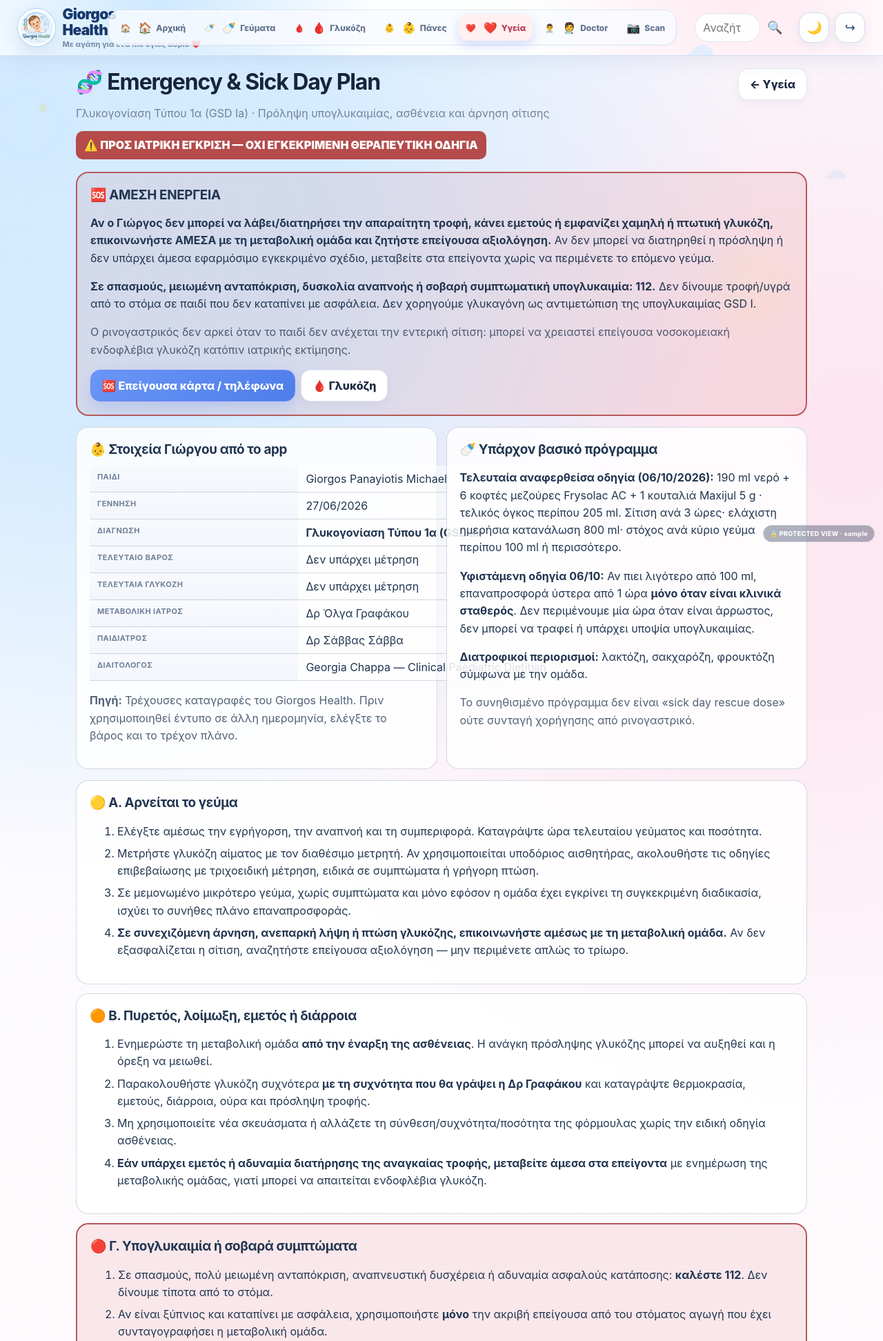
After one commit to MichalisMichael26/giorgos-health, a Django app: page /health/emergency-sick-day-plan/ in a window 1280 px wide. The commit adds this page. Shown: the top 1944 px of the page at 69% size. Run offline with Django 5.2, Linux system fonts and the light colour scheme; the visitor is signed in with stand-in values (Sample User, id 1); data comes from the database, SQL or seed files in the repository; data that the repository does not hold is empty; parts of the project's set-up code (start-up, migrations or seed data) failed here and were passed over.

Commit message:
Add individualized GSD Ia emergency and sick day draft with safety banners and app links

```diff
--- a/core/urls.py
+++ b/core/urls.py
@@ -1,11 +1,12 @@
 from django.urls import path
-from . import views, advanced_views, mega_views, push_views, native_alarm_views, ngt_views
+from . import views, advanced_views, mega_views, push_views, native_alarm_views, ngt_views, sick_day_views
 
 urlpatterns = [
     path("", views.dashboard, name="dashboard"),
     path("more/", views.more, name="more"),
     path("health/", views.more, name="health_hub"),
     path("health/nasogastric-tube/", ngt_views.nasogastric_tube, name="nasogastric_tube"),
+    path("health/emergency-sick-day-plan/", sick_day_views.sick_day_plan, name="sick_day_plan"),
     path("health/maxijul-calculator/", views.maxijul_calculator, name="maxijul_calculator"),
     path("health/allergies/", views.allergies_view, name="allergies_view"),
     path("profile/", views.child_profile_edit, name="child_profile_edit"),
--- a/templates/dashboard.html
+++ b/templates/dashboard.html
@@ -30,7 +30,7 @@
 <section class="panel current-clinical-plan-panel">
     <div class="panel-head">
         <div><h2>🧬 Επιβεβαιωμένη διάγνωση & τρέχον πλάνο</h2><p class="muted">Τρέχουσα ιατρική/διατροφική οδηγία</p></div>
-        <a href="{% url 'emergency_card' %}">Emergency Card</a>
+        <a href="{% url 'emergency_card' %}">Emergency Card</a> · <a href="{% url 'sick_day_plan' %}">🧬 Sick Day Plan (προσχέδιο)</a>
     </div>
     <p class="preline">{{ profile.current_feeding_plan }}</p>
 </section>
--- a/templates/emergency/card.html
+++ b/templates/emergency/card.html
@@ -2,6 +2,11 @@
 {% block title %}Emergency Card{% endblock %}
 {% block content %}
 <div class="page-head no-print"><div><h1>🆘 Επείγουσα κάρτα</h1><p class="muted">Τα βασικά στοιχεία συγκεντρωμένα για γρήγορη πρόσβαση.</p></div><div class="page-actions"><button class="btn secondary" onclick="window.print()" type="button">🖨️ Εκτύπωση</button><a class="btn secondary" href="{% url 'emergency_share_settings' %}">📱 QR Settings</a><a class="btn primary" href="{% url 'emergency_edit' %}">Edit</a></div></div>
+<section class="card no-print" style="padding:14px 17px;margin:12px 0;border-left:4px solid #d19b34">
+  <strong>🧬 Έκτακτη ανάγκη & ασθένεια — προσχέδιο</strong>
+  <p style="margin:6px 0">Υπάρχει ξεχωριστό εξατομικευμένο σχέδιο προς ιατρική έγκριση. <strong>Δεν είναι εγκεκριμένη οδηγία θεραπείας</strong> και δεν δημοσιεύεται στο Emergency QR.</p>
+  <a class="btn secondary" href="{% url 'sick_day_plan' %}">Άνοιγμα Emergency & Sick Day Plan →</a>
+</section>
 <article class="emergency-card-page">
 <header><div class="emergency-symbol">✚</div><div><span>GIORGOS HEALTH · EMERGENCY INFORMATION</span><h1>{% if profile %}{{ profile.full_name }}{% else %}Giorgos Panayiotis Michael{% endif %}</h1><p>{% if profile %}Ημερομηνία γέννησης: {{ profile.birth_date|date:"d/m/Y" }}{% endif %}</p></div></header>
 {% if profile and profile.confirmed_diagnosis_display %}
--- a/templates/health/nasogastric_tube.html
+++ b/templates/health/nasogastric_tube.html
@@ -38,7 +38,7 @@ html.night .ngt .ngt-card {background:#202d3f} html.night .ngt input:not([type="
         <h2>🆘 Πρώτα η ασφάλεια</h2>
         <p><strong>Ποτέ τροφή, νερό ή φάρμακα από τον σωλήνα εάν η θέση του δεν έχει επιβεβαιωθεί με την εγκεκριμένη μέθοδο της ομάδας.</strong> Η εξωτερική εμφάνιση ή το «άκουσμα αέρα» δεν αρκούν. Μην πιέζετε απόφραξη και μην επανατοποθετείτε σωλήνα χωρίς πιστοποιημένη εκπαίδευση.</p>
         <p><strong>Σε δύσπνοια, πνιγμονή, κυάνωση, μειωμένη ανταπόκριση, σπασμούς ή σοβαρή υπογλυκαιμία: καλέστε 112.</strong> Αν ο σωλήνας βγει, η αντλία σταματήσει ή δεν μπορεί να δοθεί το προγραμματισμένο γεύμα, <strong>επικοινωνήστε άμεσα με τη μεταβολική ομάδα και ακολουθήστε το εξατομικευμένο emergency plan</strong> — στη GSD Ia δεν είναι ασφαλές να περιμένετε απλώς το επόμενο γεύμα.</p>
-        <div class="ngt-actions"><a class="btn primary" href="{% url 'emergency_card' %}">🆘 Επείγουσα κάρτα</a><a class="btn" href="{% url 'glucose_list' %}">🩸 Καταγραφές γλυκόζης</a></div>
+        <div class="ngt-actions"><a class="btn primary" href="{% url 'sick_day_plan' %}">🧬 Sick Day Plan (προσχέδιο)</a><a class="btn" href="{% url 'emergency_card' %}">🆘 Επείγουσα κάρτα</a><a class="btn" href="{% url 'glucose_list' %}">🩸 Καταγραφές γλυκόζης</a></div>
     </section>
 
     <div class="ngt-grid">
--- /dev/null
+++ b/templates/health/sick_day_plan.html
@@ -0,0 +1,191 @@
+{% extends "base.html" %}
+{% block title %}Emergency & Sick Day Plan — ΠΡΟΣ ΙΑΤΡΙΚΗ ΕΓΚΡΙΣΗ{% endblock %}
+{% block content %}
+<style>
+.sick-plan{max-width:1060px;margin:auto;--sick-border:rgba(112,132,151,.3)}
+.sick-plan .sick-bar{display:flex;gap:12px;justify-content:space-between;align-items:start;flex-wrap:wrap}
+.sick-plan .sick-grid{display:grid;grid-template-columns:repeat(auto-fit,minmax(min(100%,330px),1fr));gap:13px;margin:16px 0}
+.sick-plan .sick-card{border:1px solid var(--sick-border);background:var(--card-bg,rgba(255,255,255,.85));border-radius:18px;padding:19px;margin:13px 0}
+.sick-plan .sick-grid>.sick-card{margin:0}
+.sick-plan .sick-card h2{font-size:1.18rem;line-height:1.35;margin:0 0 11px}
+.sick-plan .sick-card h3{font-size:1rem;margin:12px 0 6px}
+.sick-plan .sick-card p,.sick-plan .sick-card li{line-height:1.58}
+.sick-plan .sick-card li{margin:7px 0}
+.sick-plan .sick-danger{border:2px solid #b85a5a;background:rgba(200,75,75,.1)}
+.sick-plan .sick-warning{border-left:5px solid #d29d38;background:rgba(210,157,56,.1)}
+.sick-plan .sick-facts{width:100%;border-collapse:collapse}
+.sick-plan .sick-facts th,.sick-plan .sick-facts td{padding:9px 11px;border-bottom:1px solid var(--sick-border);text-align:left;vertical-align:top;overflow-wrap:anywhere}
+.sick-plan .sick-facts th{width:42%;font-weight:750}
+.sick-plan .sick-status{background:#b54b4b;color:white;font-weight:900;padding:9px 12px;border-radius:10px;display:inline-block;line-height:1.4}
+.sick-plan .sick-muted{opacity:.78}
+.sick-plan .sick-pre{white-space:pre-line;overflow-wrap:anywhere;line-height:1.6}
+.sick-plan .sick-actions{display:flex;gap:8px;flex-wrap:wrap;align-items:center}
+.sick-plan .sick-number{display:inline-flex;align-items:center;justify-content:center;border-radius:99px;min-width:30px;height:30px;background:rgba(68,110,187,.13);margin-right:7px;font-weight:900}
+.sick-plan .sick-blank{border-bottom:1px dashed var(--sick-border);padding:7px 2px}
+.sick-plan .sick-stamp{border:2px dashed #b64c4c;border-radius:10px;padding:12px;text-align:center;font-weight:850;letter-spacing:.03em;color:#af4040;margin:10px 0}
+.sick-plan .sick-inline{display:flex;gap:8px;align-items:center;flex-wrap:wrap}
+.sick-plan a{overflow-wrap:anywhere}
+html.night .sick-plan .sick-card{background:#202d3f}
+html.night .sick-plan .sick-danger{background:#4a2932}
+html.night .sick-plan .sick-warning{background:#463c2a}
+@media(max-width:600px){.sick-plan .sick-card{padding:14px}.sick-plan .sick-bar h1{font-size:1.55rem}}
+@media print{
+  @page{margin:12mm}
+  body{background:white!important;color:black!important}
+  .topbar,.mobile-bottom-nav,.mobile-quick-add,.mobile-search-fab,.no-print{display:none!important}
+  main.container{width:100%!important;max-width:none!important;padding:0!important}
+  .sick-plan{max-width:none;font-size:11pt;color:#111}
+  .sick-plan .sick-grid{display:block}
+  .sick-plan .sick-card{break-inside:avoid;background:white!important;box-shadow:none}
+  .sick-plan .sick-stamp{color:#9d1111!important}
+}
+</style>
+
+<div class="sick-plan">
+  <div class="page-head sick-bar">
+    <div>
+      <h1>🧬 Emergency & Sick Day Plan</h1>
+      <p class="muted">Γλυκογονίαση Τύπου 1α (GSD Ia) · Πρόληψη υπογλυκαιμίας, ασθένεια και άρνηση σίτισης</p>
+      <span class="sick-status">⚠️ ΠΡΟΣ ΙΑΤΡΙΚΗ ΕΓΚΡΙΣΗ — ΟΧΙ ΕΓΚΕΚΡΙΜΕΝΗ ΘΕΡΑΠΕΥΤΙΚΗ ΟΔΗΓΙΑ</span>
+    </div>
+    <div class="sick-actions no-print">
+      <a class="btn" href="{% url 'health_hub' %}">← Υγεία</a>
+      {% if can_print_export %}<button type="button" onclick="window.print()" class="btn secondary">🖨️ Εκτύπωση προσχεδίου</button>{% endif %}
+    </div>
+  </div>
+
+  <section class="sick-card sick-danger">
+    <h2>🆘 ΑΜΕΣΗ ΕΝΕΡΓΕΙΑ</h2>
+    <p><strong>Αν ο Γιώργος δεν μπορεί να λάβει/διατηρήσει την απαραίτητη τροφή, κάνει εμετούς ή εμφανίζει χαμηλή ή πτωτική γλυκόζη, επικοινωνήστε ΑΜΕΣΑ με τη μεταβολική ομάδα και ζητήστε επείγουσα αξιολόγηση.</strong> Αν δεν μπορεί να διατηρηθεί η πρόσληψη ή δεν υπάρχει άμεσα εφαρμόσιμο εγκεκριμένο σχέδιο, μεταβείτε στα επείγοντα χωρίς να περιμένετε το επόμενο γεύμα.</p>
+    <p><strong>Σε σπασμούς, μειωμένη ανταπόκριση, δυσκολία αναπνοής ή σοβαρή συμπτωματική υπογλυκαιμία: 112.</strong> Δεν δίνουμε τροφή/υγρά από το στόμα σε παιδί που δεν καταπίνει με ασφάλεια. Δεν χορηγούμε γλυκαγόνη ως αντιμετώπιση της υπογλυκαιμίας GSD I.</p>
+    <p class="sick-muted">Ο ρινογαστρικός δεν αρκεί όταν το παιδί δεν ανέχεται την εντερική σίτιση: μπορεί να χρειαστεί επείγουσα νοσοκομειακή ενδοφλέβια γλυκόζη κατόπιν ιατρικής εκτίμησης.</p>
+    <div class="sick-actions no-print">
+      <a class="btn primary" href="{% url 'emergency_card' %}">🆘 Επείγουσα κάρτα / τηλέφωνα</a>
+      <a class="btn" href="{% url 'glucose_list' %}">🩸 Γλυκόζη</a>
+    </div>
+  </section>
+
+  <div class="sick-grid">
+    <section class="sick-card">
+      <h2>👶 Στοιχεία Γιώργου από το app</h2>
+      <table class="sick-facts">
+        <tr><th>Παιδί</th><td>{{ profile.full_name|default:"Δεν καταχωρίστηκε" }}</td></tr>
+        <tr><th>Γέννηση</th><td>{{ profile.birth_date|date:"d/m/Y" }}</td></tr>
+        <tr><th>Διάγνωση</th><td><strong>Γλυκογονίαση Τύπου 1α (GSD Ia)</strong></td></tr>
+        <tr><th>Τελευταίο βάρος</th><td>{% if latest_weight %}<strong>{{ latest_weight.weight_kg }} kg</strong> · {{ latest_weight.date|date:"d/m/Y" }}{% else %}Δεν υπάρχει μέτρηση{% endif %}</td></tr>
+        <tr><th>Τελευταία γλυκόζη</th><td>{% if latest_glucose %}{{ latest_glucose.value }} mg/dL · {{ latest_glucose.date|date:"d/m/Y" }} {{ latest_glucose.time|time:"H:i" }}{% else %}Δεν υπάρχει μέτρηση{% endif %}</td></tr>
+        <tr><th>Μεταβολική ιατρός</th><td>Δρ Όλγα Γραφάκου</td></tr>
+        <tr><th>Παιδίατρος</th><td>Δρ Σάββας Σάββα</td></tr>
+        <tr><th>Διαιτολόγος</th><td>Georgia Chappa — Clinical Paediatric Dietitian</td></tr>
+      </table>
+      <p class="sick-muted"><strong>Πηγή:</strong> Τρέχουσες καταγραφές του Giorgos Health. Πριν χρησιμοποιηθεί έντυπο σε άλλη ημερομηνία, ελέγξτε το βάρος και το τρέχον πλάνο.</p>
+    </section>
+    <section class="sick-card">
+      <h2>🍼 Υπάρχον βασικό πρόγραμμα</h2>
+      {% if profile.current_feeding_plan %}
+      <p class="sick-pre">{{ profile.current_feeding_plan }}</p>
+      {% else %}
+      <p><strong>Τελευταία αναφερθείσα οδηγία (06/10/2026):</strong> 190 ml νερό + 6 κοφτές μεζούρες Frysolac AC + 1 κουταλιά Maxijul 5 g · τελικός όγκος περίπου 205 ml. Σίτιση ανά 3 ώρες· ελάχιστη ημερήσια κατανάλωση 800 ml· στόχος ανά κύριο γεύμα περίπου 100 ml ή περισσότερο.</p>
+      {% endif %}
+      <p><strong>Υφιστάμενη οδηγία 06/10:</strong> Αν πιει λιγότερο από 100 ml, επαναπροσφορά ύστερα από 1 ώρα <strong>μόνο όταν είναι κλινικά σταθερός</strong>. Δεν περιμένουμε μία ώρα όταν είναι άρρωστος, δεν μπορεί να τραφεί ή υπάρχει υποψία υπογλυκαιμίας.</p>
+      <p><strong>Διατροφικοί περιορισμοί:</strong> λακτόζη, σακχαρόζη, φρουκτόζη σύμφωνα με την ομάδα.</p>
+      <p class="sick-muted">Το συνηθισμένο πρόγραμμα δεν είναι «sick day rescue dose» ούτε συνταγή χορήγησης από ρινογαστρικό.</p>
+    </section>
+  </div>
+
+  <section class="sick-card">
+    <h2>🟡 A. Αρνείται το γεύμα</h2>
+    <ol>
+      <li>Ελέγξτε αμέσως την εγρήγορση, την αναπνοή και τη συμπεριφορά. Καταγράψτε ώρα τελευταίου γεύματος και ποσότητα.</li>
+      <li>Μετρήστε γλυκόζη αίματος με τον διαθέσιμο μετρητή. Αν χρησιμοποιείται υποδόριος αισθητήρας, ακολουθήστε τις οδηγίες επιβεβαίωσης με τριχοειδική μέτρηση, ειδικά σε συμπτώματα ή γρήγορη πτώση.</li>
+      <li>Σε μεμονωμένο μικρότερο γεύμα, χωρίς συμπτώματα και μόνο εφόσον η ομάδα έχει εγκρίνει τη συγκεκριμένη διαδικασία, ισχύει το συνήθες πλάνο επαναπροσφοράς.</li>
+      <li><strong>Σε συνεχιζόμενη άρνηση, ανεπαρκή λήψη ή πτώση γλυκόζης, επικοινωνήστε αμέσως με τη μεταβολική ομάδα.</strong> Αν δεν εξασφαλίζεται η σίτιση, αναζητήστε επείγουσα αξιολόγηση — μην περιμένετε απλώς το τρίωρο.</li>
+    </ol>
+  </section>
+
+  <section class="sick-card">
+    <h2>🟠 B. Πυρετός, λοίμωξη, εμετός ή διάρροια</h2>
+    <ol>
+      <li>Ενημερώστε τη μεταβολική ομάδα <strong>από την έναρξη της ασθένειας</strong>. Η ανάγκη πρόσληψης γλυκόζης μπορεί να αυξηθεί και η όρεξη να μειωθεί.</li>
+      <li>Παρακολουθήστε γλυκόζη συχνότερα <strong>με τη συχνότητα που θα γράψει η Δρ Γραφάκου</strong> και καταγράψτε θερμοκρασία, εμετούς, διάρροια, ούρα και πρόσληψη τροφής.</li>
+      <li>Μη χρησιμοποιείτε νέα σκευάσματα ή αλλάζετε τη σύνθεση/συχνότητα/ποσότητα της φόρμουλας χωρίς την ειδική οδηγία ασθένειας.</li>
+      <li><strong>Εάν υπάρχει εμετός ή αδυναμία διατήρησης της αναγκαίας τροφής, μεταβείτε άμεσα στα επείγοντα</strong> με ενημέρωση της μεταβολικής ομάδας, γιατί μπορεί να απαιτείται ενδοφλέβια γλυκόζη.</li>
+    </ol>
+  </section>
+
+  <section class="sick-card sick-danger">
+    <h2>🔴 Γ. Υπογλυκαιμία ή σοβαρά συμπτώματα</h2>
+    <ol>
+      <li>Σε σπασμούς, πολύ μειωμένη ανταπόκριση, αναπνευστική δυσχέρεια ή αδυναμία ασφαλούς κατάποσης: <strong>καλέστε 112</strong>. Δεν δίνουμε τίποτα από το στόμα.</li>
+      <li>Αν είναι ξύπνιος και καταπίνει με ασφάλεια, χρησιμοποιήστε <strong>μόνο</strong> την ακριβή επείγουσα από του στόματος αγωγή που έχει συνταγογραφήσει η μεταβολική ομάδα.</li>
+      <li>Μην καθυστερείτε την επείγουσα βοήθεια για επαναλαμβανόμενες μετρήσεις. Δηλώστε «GSD Ia — κίνδυνος σοβαρής υπογλυκαιμίας και ανάγκη άμεσης μεταβολικής αντιμετώπισης».</li>
+      <li>Η γλυκαγόνη δεν πρέπει να χρησιμοποιείται ως συνήθης θεραπεία υπογλυκαιμίας στη GSD I. Η ενδοφλέβια θεραπεία και τα ποσοστά χορήγησης αποφασίζονται από το νοσοκομείο βάσει του προσωπικού πρωτοκόλλου.</li>
+    </ol>
+  </section>
+
+  <section class="sick-card">
+    <h2>🩺 Δ. Ρινογαστρικός ως εφεδρική πρόσβαση</h2>
+    <p><strong>Κατάσταση στο app:</strong> {% if ngt_plan %}{{ ngt_plan.get_status_display }}{% else %}Δεν έχει καταχωριστεί τοποθέτηση / εγκεκριμένο πλάνο{% endif %}.</p>
+    <p>Μπορεί να βοηθήσει όταν ο Γιώργος αρνείται να πιει αλλά μπορεί να ανεχθεί εντερική σίτιση, <strong>μόνο αφού έχει τοποθετηθεί και επιβεβαιωθεί σωστά από εκπαιδευμένο πρόσωπο</strong>.</p>
+    <ul>
+      <li>Δεν χρησιμοποιείται ποτέ με αβέβαιη θέση, χωρίς το εγκεκριμένο πρωτόκολλο ελέγχου, ή με μετατόπιση.</li>
+      <li>Δεν μεταφέρουμε αυτόματα τις δόσεις του μπιμπερό σε αντλία/NGT. Απαιτείται χωριστή συνταγή για φόρμουλα, ml, ρυθμό, έκπλυση και όρια ασφαλείας.</li>
+      <li>Σε έξοδο/απόφραξη, εμετούς, διακοπή αντλίας ή αδυναμία σίτισης απαιτείται <strong>άμεση</strong> εφαρμογή του εγκεκριμένου σχεδίου και επικοινωνία με την ομάδα.</li>
+    </ul>
+    <div class="sick-actions no-print"><a class="btn" href="{% url 'nasogastric_tube' %}">Οδηγός ρινογαστρικού →</a></div>
+  </section>
+
+  <section class="sick-card sick-warning">
+    <h2>📋 Εκκρεμότητες για γραπτή έγκριση από τη Δρ Γραφάκου</h2>
+    <p><strong>Τα κενά δεν συμπληρώνονται από την εφαρμογή.</strong> Χρειάζονται προσωπική γραπτή συνταγή και εκπαίδευση για το βάρος/ηλικία του Γιώργου.</p>
+    <table class="sick-facts">
+      <tr><th>Στόχος και όριο γλυκόζης για παρέμβαση</th><td>✍️ Προς συμπλήρωση από ιατρό</td></tr>
+      <tr><th>Συχνότητα μέτρησης όταν είναι άρρωστος</th><td>✍️ Προς συμπλήρωση από ιατρό</td></tr>
+      <tr><th>Επείγον πόσιμο σκεύασμα και ακριβής ποσότητα</th><td>✍️ Προς συμπλήρωση από ιατρό</td></tr>
+      <tr><th>Επανέλεγχος γλυκόζης / κριτήρια επανάληψης</th><td>✍️ Προς συμπλήρωση από ιατρό</td></tr>
+      <tr><th>Πότε απαιτείται άμεσο νοσοκομείο</th><td>✍️ Προς συμπλήρωση από ιατρό</td></tr>
+      <tr><th>Μέγιστο επιτρεπτό διάστημα χωρίς επαρκή σίτιση</th><td>✍️ Προς συμπλήρωση από ιατρό</td></tr>
+      <tr><th>Εφεδρικό πλάνο NGT (σύνθεση, ml, ρυθμός)</th><td>✍️ Προς συμπλήρωση από ιατρό/διαιτολόγο</td></tr>
+      <tr><th>Διακοπή αντλίας / εκτόπιση σωλήνα</th><td>✍️ Προς συμπλήρωση από ιατρό</td></tr>
+      <tr><th>Νοσοκομειακή οδηγία ενδοφλέβιας γλυκόζης</th><td>✍️ Για την ομάδα του νοσοκομείου</td></tr>
+      <tr><th>24ωρο τηλέφωνο μεταβολικής ομάδας</th><td>{% if profile.dr_grafakou_phone %}{{ profile.dr_grafakou_phone }} <small>(επιβεβαίωση διαθεσιμότητας 24/7 εκκρεμεί)</small>{% else %}✍️ Προς συμπλήρωση{% endif %}</td></tr>
+      <tr><th>Νοσοκομείο αναφοράς</th><td>✍️ Προς συμπλήρωση από ιατρό</td></tr>
+    </table>
+    <p><strong>Προηγούμενη προφορική αναφορά:</strong> είχε συζητηθεί διάλυμα 100 ml νερό + 2 μεζούρες Maxijul των 5 g <em>εφόσον μπορεί να πιει</em>. <strong>Δεν αποτελεί ενεργή οδηγία εδώ</strong>: απαιτείται γραπτή επιβεβαίωση της ακριβούς χρήσης, ποσότητας και περιστάσεων από την ομάδα.</p>
+  </section>
+
+  <div class="sick-grid">
+    <section class="sick-card">
+      <h2>🎒 Τσάντα έκτακτης ανάγκης</h2>
+      <ul>
+        <li>Μετρητής γλυκόζης αίματος, ταινίες, σκαρφιστήρες, μπαταρίες.</li>
+        <li>Επίσημη διάγνωση και υπογεγραμμένη επιστολή επειγόντων όταν δοθεί.</li>
+        <li>Ειδική φόρμουλα, Maxijul και εγκεκριμένα υλικά παρασκευής.</li>
+        <li>Μόνο τα εγκεκριμένα υλικά διάσωσης ή NGT, μετά από εκπαίδευση.</li>
+        <li>Στοιχεία μεταβολικής ομάδας, παιδιάτρου και 24ωρης νοσοκομειακής επικοινωνίας.</li>
+      </ul>
+    </section>
+    <section class="sick-card">
+      <h2>☎️ Επικοινωνία</h2>
+      <p><strong>Κύπρος — Ασθενοφόρο: <a href="tel:112">112</a></strong></p>
+      {% if profile.dr_grafakou_phone %}<p>Δρ Όλγα Γραφάκου: <a href="tel:{{ profile.dr_grafakou_phone|cut:' ' }}">{{ profile.dr_grafakou_phone }}</a></p>{% endif %}
+      {% if profile.dr_savvas_phone %}<p>Δρ Σάββας Σάββα: <a href="tel:{{ profile.dr_savvas_phone|cut:' ' }}">{{ profile.dr_savvas_phone }}</a></p>{% endif %}
+      {% if profile.father_phone %}<p>Μπαμπάς: <a href="tel:{{ profile.father_phone|cut:' ' }}">{{ profile.father_phone }}</a></p>{% endif %}
+      {% if profile.mother_phone %}<p>Μαμά: <a href="tel:{{ profile.mother_phone|cut:' ' }}">{{ profile.mother_phone }}</a></p>{% endif %}
+      {% if profile.emergency_contacts %}<p class="sick-pre">{{ profile.emergency_contacts }}</p>{% endif %}
+      <p class="sick-muted">Ελέγξτε ότι οι αριθμοί είναι σωστοί. Ο αριθμός ιατρού δεν σημαίνει απαραίτητα 24ωρη διαθεσιμότητα.</p>
+      <div class="sick-actions no-print"><a class="btn" href="{% url 'emergency_card' %}">Πλήρης κάρτα επαφών →</a></div>
+    </section>
+  </div>
+
+  <section class="sick-card">
+    <h2>✍️ Ιατρική επικύρωση — εκκρεμεί</h2>
+    <div class="sick-stamp">ΠΡΟΣΧΕΔΙΟ · ΟΧΙ ΥΠΟΓΕΓΡΑΜΜΕΝΟ · ΟΧΙ ΕΓΚΕΚΡΙΜΕΝΗ ΟΔΗΓΙΑ ΔΟΣΟΛΟΓΙΑΣ</div>
+    <p class="sick-blank">Μεταβολική ιατρός / υπογραφή: ___________________________________</p>
+    <p class="sick-blank">Κλινική παιδιατρική διαιτολόγος / υπογραφή: ________________________</p>
+    <p class="sick-blank">Ημερομηνία έγκρισης και επόμενος επανέλεγχος: _____________________</p>
+    <p class="sick-muted"><strong>Βάση σύνταξης προσχεδίου:</strong> στοιχεία καταχωρισμένα στο Giorgos Health, οικογενειακές πληροφορίες στις 06–08/10/2026 και τεκμηρίωση ACMG / GeneReviews για GSD I. Τα πραγματικά κλινικά δεδομένα (βάρος, τελευταία μέτρηση, feeding plan) αντλούνται κάθε φορά από το app. Αυτό το προσχέδιο ΔΕΝ προστίθεται αυτόματα στις επίσημες ιατρικές οδηγίες ή στη δημόσια QR emergency σελίδα.</p>
+    <p>Πηγές: <a href="https://www.nature.com/articles/gim2014128" target="_blank" rel="noopener noreferrer">ACMG GSD I Guideline</a> · <a href="https://www.ncbi.nlm.nih.gov/books/NBK1312/" target="_blank" rel="noopener noreferrer">GeneReviews GSD I</a>.</p>
+  </section>
+</div>
+{% endblock %}
--- a/templates/more.html
+++ b/templates/more.html
@@ -10,6 +10,10 @@
 </div>
 
 <section class="health-critical-grid">
+    <a href="{% url 'sick_day_plan' %}" class="health-critical-card critical-emergency">
+        <span>🧬</span>
+        <div><strong>Emergency & Sick Day Plan</strong><small>Εξατομικευμένο προσχέδιο — σε αναμονή ιατρικής έγκρισης</small></div>
+    </a>
     <a href="{% url 'emergency_card' %}" class="health-critical-card critical-emergency">
         <span>🆘</span>
         <div><strong>Επείγουσα κάρτα</strong><small>Οδηγίες, ιατροί, τηλέφωνα, feeding plan</small></div>
```
Also changed, not shown: core/sick_day_views.py (added, +33 -0 lines).
